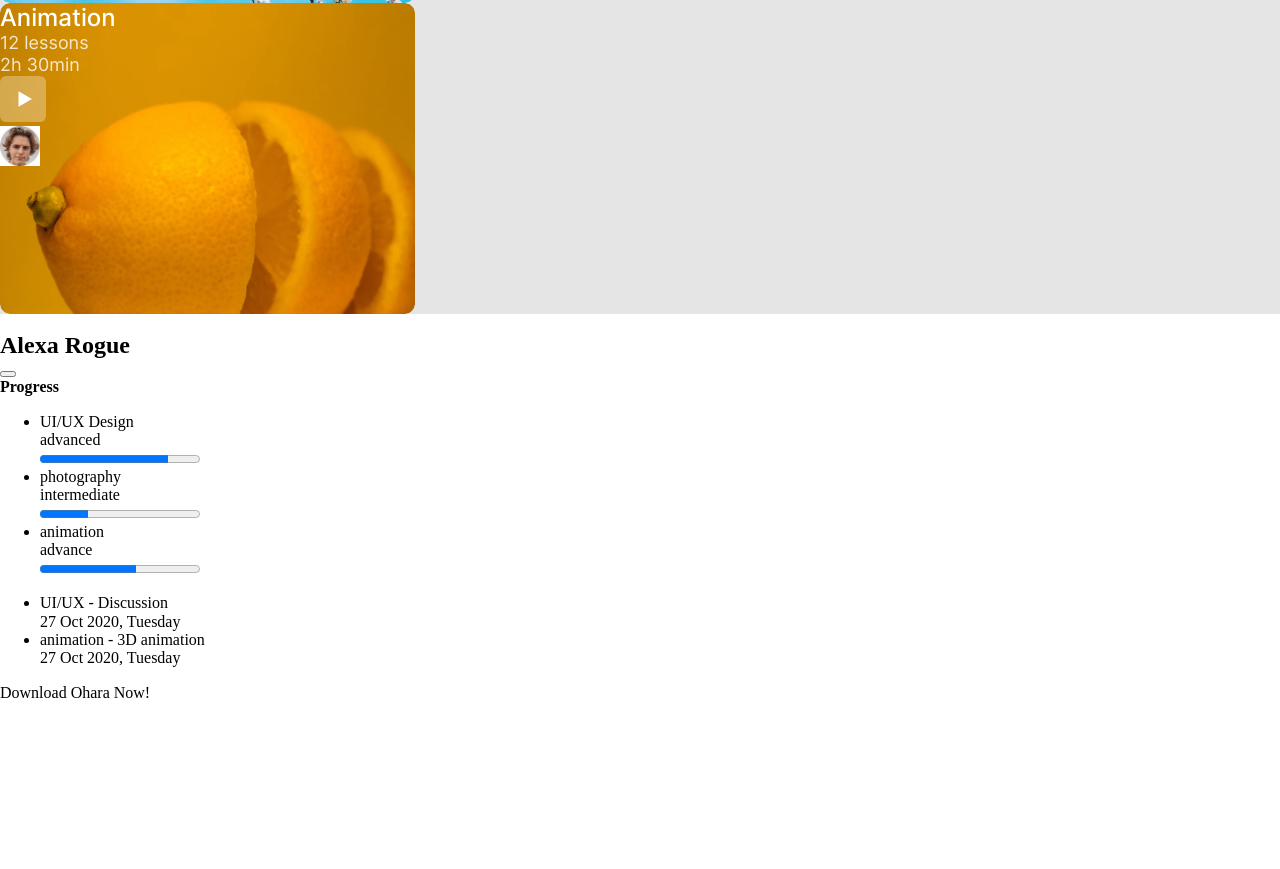
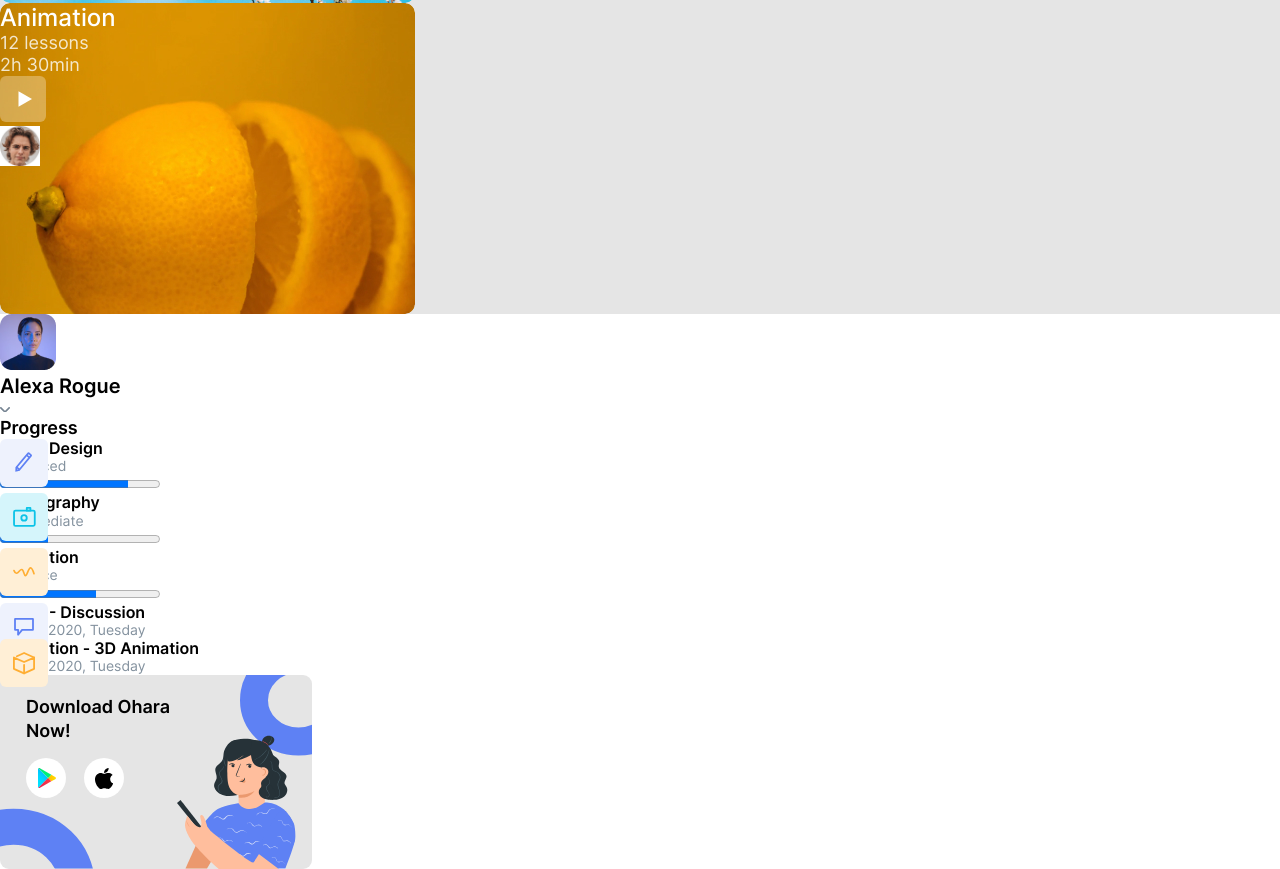
Before and after one commit to feralist21/Ohara, a website: page source/index.html in a window 1280 px wide. Shown: the part 1597-2466 px from the top of the page. Before the commit the page ends 2299 px from the top, so only its background shows below. Drawn offline with nearby package versions, Linux system fonts and the light colour scheme; files that its build step writes are made by us from their sources.

Commit message:
Добавляет стилизацию боковой панели

```diff
--- a/source/index.html
+++ b/source/index.html
@@ -94,10 +94,10 @@
           <p class="course__lessons">20 lessons</p>
           <p class="course__time">2h 20min</p>
           <a class="course__video-link" href="#">
-            <img class="course__video-image" src="img/video-icon.svg" width="40px" height="40px" alt="">
+            <img class="course__video-image" src="img/video-icon.svg" width="40" height="40" alt="">
           </a>
           <a class="course__author-link" href="#">
-            <img class="course__author-image" src="img/author-ui.png" width="44px" height="44px" alt="">
+            <img class="course__author-image" src="img/author-ui.png" width="44" height="44" alt="">
           </a>
         </li>
         <li class="courses__item courses__item-photography">
@@ -108,7 +108,7 @@
             <img class="course__video-image" src="img/video-icon.svg" alt="">
           </a>
           <a class="course__author-link" href="#">
-            <img class="course__author-image" src="img/author-photography.png" width="40px" height="40px" alt="">
+            <img class="course__author-image" src="img/author-photography.png" width="40" height="40" alt="">
           </a>
         </li>
         <li class="courses__item courses__item-animation">
@@ -119,7 +119,7 @@
             <img class="course__video-image" src="img/video-icon.svg" alt="">
           </a>
           <a class="course__author-link" href="#">
-            <img class="course__author-image" src="img/author-animation.png" width="40px" height="40px" alt="">
+            <img class="course__author-image" src="img/author-animation.png" width="40" height="40" alt="">
           </a>
         </li>
       </ul>
@@ -130,7 +130,7 @@
 
   <aside class="profile">
     <div class="profile__current">
-      <img class="profile__image" src="" alt="">
+      <img class="profile__image" src="img/profile-img.png" width="56" height="56" alt="">
       <h2 class="profile__name">Alexa Rogue</h2>
       <button class="profile__button" type="button" name="button"></button>
     </div>
@@ -139,18 +139,18 @@
       <h4 class="profile__title">Progress</h4>
       <ul class="profile__list">
         <li class="profile__item">
-          <p class="profile__course-name">UI/UX Design</p>
-          <p class="profile__course-text">advanced</p>
+          <a href="/" class="profile__course-name profile__course-name--ui">UI/UX Design</a>
+          <p class="profile__course-text">Advanced</p>
           <progress class="profile__course-progress" value="80" max="100">80%</progress>
         </li>
         <li class="profile__item">
-          <p class="profile__course-name">photography</p>
-          <p class="profile__course-text">intermediate</p>
+          <a href="/" class="profile__course-name profile__course-name--photo">Photography</a>
+          <p class="profile__course-text">Intermediate</p>
           <progress class="profile__course-progress" value="30" max="100">30%</progress>
         </li>
         <li class="profile__item">
-          <p class="profile__course-name">animation</p>
-          <p class="profile__course-text">advance</p>
+          <a href="/" class="profile__course-name profile__course-name--ani">Animation</a>
+          <p class="profile__course-text">Advance</p>
           <progress class="profile__course-progress" value="60" max="100">60%</progress>
         </li>
       </ul>
@@ -159,20 +159,20 @@
     <div class="profile__tasks">
       <ul class="profile__list">
         <li class="profile__item">
-          <p class="profile__course-name">UI/UX - Discussion</p>
+          <a href="/" class="profile__course-name profile__course-name--task-ui">UI/UX - Discussion</a>
           <p class="profile__course-text">27 Oct 2020, Tuesday</p>
         </li>
         <li class="profile__item">
-          <p class="profile__course-name">animation - 3D animation</p>
+          <a href="/" class="profile__course-name profile__course-name--task-ani">Animation - 3D Animation</a>
           <p class="profile__course-text">27 Oct 2020, Tuesday</p>
         </li>
       </ul>
     </div>
 
     <div class="profile__app">
-      <p class="profile__download-text">Download Ohara Now!</p>
-      <a class="profile__google-link" href="#"></a>
-      <a class="profile__apple-link" href="#"></a>
+      <p class="profile__download-text">Download Ohara <br> Now!</p>
+      <a class="profile__link profile__link--google" href="#"></a>
+      <a class="profile__link profile__link--apple" href="#"></a>
     </div>
   </aside>
 </body>
--- /dev/null
+++ b/source/sass/blocks/profile.scss
@@ -0,0 +1,136 @@
+.profile__name {
+  @include font(20px, 600, 1.2);
+  color: $black;
+}
+
+.profile__button {
+  width: 10px;
+  height: 5px;
+  padding: 0;
+
+  border: none;
+  background-color: $white;
+  background-image: url("../img/profile-btn.svg");
+  background-size: cover;
+  background-repeat: no-repeat;
+}
+
+.profile__title {
+  @include font(18px, 600, 1.22);
+  color: $black;
+}
+
+.profile__list {
+  list-style: none;
+  padding: 0;
+  margin: 0;
+}
+
+.profile__course-name {
+  @include font(16px, 600, 1.19);
+  color: $black;
+  text-decoration: none;
+  position: relative;
+
+  &::before {
+    content: "";
+    width: 48px;
+    height: 48px;
+
+    position: absolute;
+
+    border-radius: 6px;
+  }
+
+  &--ui::before {
+    background-color: $blue-profile;
+    background-image: url("../img/progress-ui.svg");
+    background-repeat: no-repeat;
+    background-size: 20px 23px;
+    background-position: 45% 50%;
+  }
+
+  &--photo::before {
+    background-color: $green-profile;
+    background-image: url("../img/progress-photo.svg");
+    background-repeat: no-repeat;
+    background-size: 23px 20px;
+    background-position: 50% 50%;
+  }
+
+  &--ani::before {
+    background-color: $orange-profile;
+    background-image: url("../img/progress-ani.svg");
+    background-repeat: no-repeat;
+    background-size: 24px 10px;
+    background-position: 50% 50%;
+  }
+
+  &--task-ui::before {
+    background-color: $blue-profile;
+    background-image: url("../img/task-ui.svg");
+    background-repeat: no-repeat;
+    background-size: 20px 18px;
+    background-position: 50% 50%;
+  }
+
+  &--task-ani::before {
+    background-color: $orange-profile;
+    background-image: url("../img/task-ani.svg");
+    background-repeat: no-repeat;
+    background-size: 22px 23px;
+    background-position: 50% 50%;
+  }
+}
+
+.profile__course-text {
+  @include font(14px, 400, 1.21);
+  color: $gray-aside;
+}
+
+.profile__download-text {
+  margin-bottom: 15px;
+
+  @include font(18px, 600, 1.33);
+  color: $black;
+}
+
+.profile__app {
+  background-color: $gray-back;
+  width: 312px;
+  height: 194px;
+
+  padding-top: 20px;
+  padding-left: 26px;
+
+  background-image: url("../img/profile-back-img.svg");
+  background-repeat: no-repeat;
+  background-size: cover;
+
+  border-radius: 9px;
+}
+
+.profile__link {
+
+  display: inline-block;
+  width: 40px;
+  height: 40px;
+  border-radius: 50%;
+
+  background-color: $white;
+
+  &--google {
+    margin-right: 14px;
+    background-image: url("../img/google.svg");
+    background-repeat: no-repeat;
+    background-size: auto;
+    background-position: 55%;
+  }
+
+  &--apple {
+    background-image: url("../img/apple.svg");
+    background-repeat: no-repeat;
+    background-size: auto;
+    background-position: 50%;
+  }
+}
--- a/source/sass/style.scss
+++ b/source/sass/style.scss
@@ -10,3 +10,4 @@
 @import "blocks/page-main";
 @import "blocks/courses-grader";
 @import "blocks/courses";
+@import "blocks/profile";
--- a/source/sass/technical_files/vars.scss
+++ b/source/sass/technical_files/vars.scss
@@ -7,3 +7,7 @@ $ligthen-gray: #F5F5FB;
 $gray-text: #CCD6E8;
 $grader-gray: #768492;
 $gray-back: #E5E5E5;
+$gray-aside: #83919E;
+$blue-profile: #EEF2FD;
+$green-profile: #D5F5FB;
+$orange-profile: #FFEFD6;
```
Also changed, not shown: source/img/apple.svg (added), source/img/google.svg (added), source/img/profile-back-img.svg (added), source/img/profile-btn.svg (added), source/img/profile-img.png (added), source/img/progress-ani.svg (added), source/img/progress-photo.svg (added), source/img/progress-ui.svg (added), source/img/task-ani.svg (added), source/img/task-ui.svg (added).
